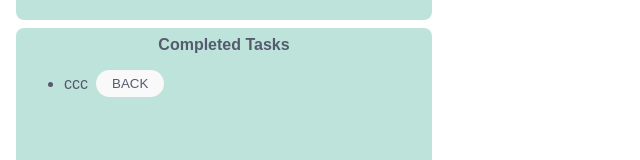
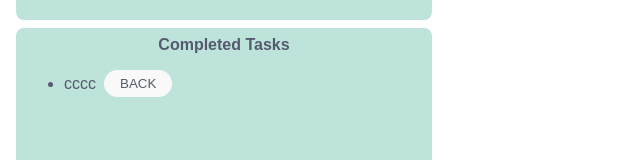
Before and after one commit to akane-yahagi/todo-react, a React (Create React App) app: page / in a window 1280 px wide. Shown: the part 258-418 px from the top of the page, without its empty margins (0-640 px from the left). Built offline with nearby package versions, Linux system fonts and the light colour scheme.

Commit message:
state設定

```diff
--- a/src/App.jsx
+++ b/src/App.jsx
@@ -1,7 +1,9 @@
-import React from "react";
+import React, { useState } from "react";
 import "./styles.css";
 
 export const App = () => {
+  const [incompleteTodos, setIncompleteTodos] = useState(["aaaa", "bbbb"]);
+  const [completeTodos, setCompleteTodos] = useState(["cccc"]);
   return (
     <>
       <div className="input_area">
@@ -11,25 +13,28 @@
       <div className="incompleted_area">
         <p className="title">Incomplete Tasks</p>
         <ul>
-          <div className="list_row">
-            <li>aaaa</li>
-            <button>DONE</button>
-            <button>DELETE</button>
-          </div>
-          <div className="list_row">
-            <li>bbbb</li>
-            <button>DONE</button>
-            <button>DELETE</button>
-          </div>
+          {incompleteTodos.map((todo) => {
+            return (
+              <div key={todo} className="list_row">
+                <li>{todo}</li>
+                <button>DONE</button>
+                <button>DELETE</button>
+              </div>
+            );
+          })}
         </ul>
       </div>
       <div className="completed_area">
         <p className="title">Completed Tasks</p>
         <ul>
-          <div className="list_row">
-            <li>ccc</li>
-            <button>BACK</button>
-          </div>
+          {completeTodos.map((todo) => {
+            return (
+              <div key={todo} className="list_row">
+                <li>{todo}</li>
+                <button>BACK</button>
+              </div>
+            );
+          })}
         </ul>
       </div>
     </>
--- a/src/index.js
+++ b/src/index.js
@@ -1,4 +1,3 @@
-import { StrictMode } from "react";
 import ReactDOM from "react-dom";
 
 import { App } from "./App";
```
